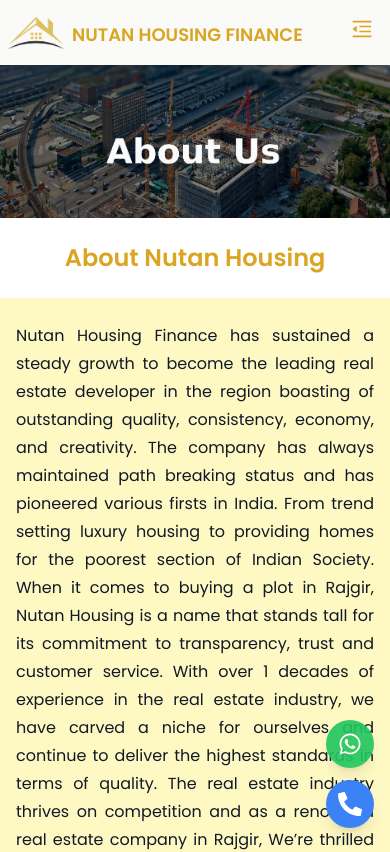
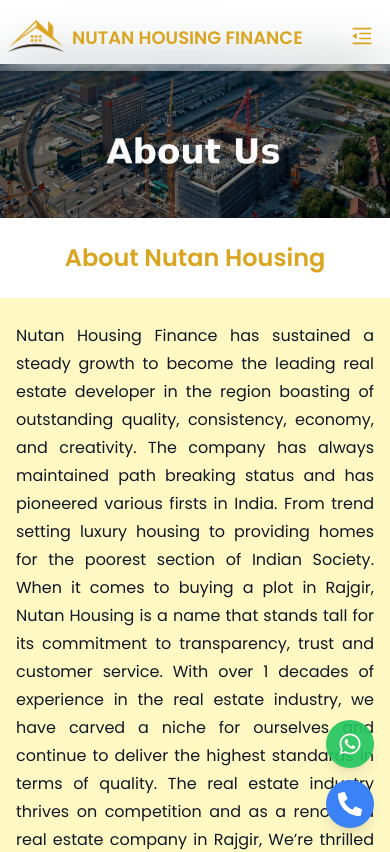
Before and after one commit to meaviishek/Nutan-Housing, a React (Vite) app in the folder Frontend/: page /about in a window 390 px wide. Shown: the top 852 px of the page. Built offline with nearby package versions, Linux system fonts and the light colour scheme.

Commit message:
First commit

```diff
--- a/Frontend/src/components/Header.jsx
+++ b/Frontend/src/components/Header.jsx
@@ -12,12 +12,12 @@
 
 
   return (
-    <header className="fixed top-0 left-0  w-full bg-[#fafaf9] shadow-md z-50 backdrop-blur-xl">
+    <header className="fixed top-0 left-0  w-full bg-[#fafaf900] shadow-md z-50 backdrop-blur-xl">
       <div className="container mx-auto flex justify-between items-center py-4 px-2">
         {/* Logo */}
         <Link to='/'>
           <div className="flex items-center">
-            <img src={Logo} alt="Nutan Housing Finance" className="md:w-20 md:h-12 w-14 h-8" />
+            <img src={Logo} alt="Nutan Housing Finance" className="md:w-20 md:h-10 w-14 h-8" />
             <h1 className="text-lg lg:text-2xl ml-2 mt-[5px] font-semibold text-primary font-poppins">NUTAN HOUSING FINANCE</h1>
           </div>
         </Link>
@@ -46,7 +46,7 @@
         </div>
 
         {/* Mobile Menu Button */}
-        <div className="md:hidden">
+        <div className="md:hidden mt-2">
           <button onClick={toggleMenu} className="text-primary focus:outline-none mr-2">
             <AiOutlineMenuFold size={24}/>
           </button>
--- a/Frontend/src/components/advisor/AdHeader.jsx
+++ b/Frontend/src/components/advisor/AdHeader.jsx
@@ -15,12 +15,12 @@
   return (
     <>
     <div>
-        <header className="fixed top-0 left-0  w-full bg-[#fafaf9] shadow-md z-50 backdrop-blur-xl">
+        <header className="fixed top-0 left-0  w-full bg-[#fafaf960] shadow-md z-50 backdrop-blur-xl">
       <div className="container mx-auto flex justify-between items-center py-4 px-2">
         {/* Logo */}
         <Link to='/advisor/dashboard'>
           <div className="flex items-center">
-            <img src={Logo} alt="Nutan Housing Finance" className="md:w-20 md:h-12 w-14 h-8" />
+            <img src={Logo} alt="Nutan Housing Finance" className="md:w-20 md:h-10 w-14 h-8" />
             <h1 className="text-lg lg:text-2xl ml-2 mt-[5px] font-semibold text-primary font-poppins">NUTAN HOUSING FINANCE</h1>
           </div>
         </Link>
@@ -44,7 +44,7 @@
         </div>
 
         {/* Mobile Menu Button */}
-        <div className="md:hidden">
+        <div className="md:hidden mt-2">
           <button onClick={toggleMenu} className="text-primary focus:outline-none mr-2">
             <AiOutlineMenuFold size={24}/>
           </button>
```
Also changed, not shown: Frontend/src/assets/logo.png.
